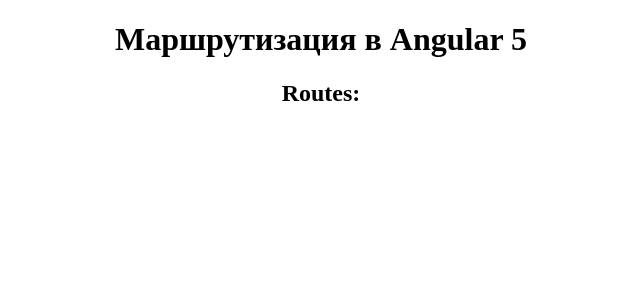
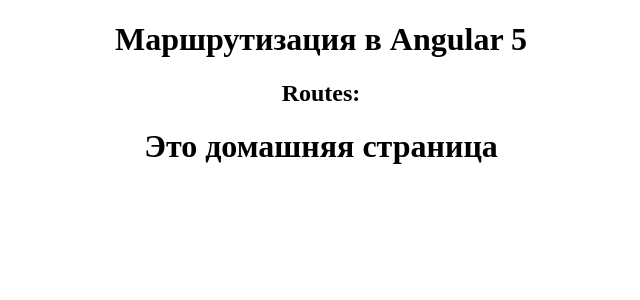
Before and after one commit to IlyaKugaevsky/football-predictions-v2, an Angular app in the folder Frontend/: page / in a window 1280 px wide. Shown: the top 300 px of the page, without its empty margins (319-959 px from the left). Built offline with nearby package versions, Linux system fonts and the light colour scheme.

Commit message:
Add home-page with route

```diff
--- a/Frontend/src/app/app-routing.module.ts
+++ b/Frontend/src/app/app-routing.module.ts
@@ -1,10 +1,10 @@
 import { NgModule }      from '@angular/core';
 import { Routes, RouterModule } from '@angular/router';
 
-import { TournamentScheduleComponent } from "./tournaments/tournament-schedule.component";
+import { HomePageComponent } from "./home/home-page.component";
 
 const routes: Routes = [
-  // { path: "tournaments", component: TournamentScheduleComponent }
+  { path: "", component: HomePageComponent }
 ];
 
 @NgModule({
--- /dev/null
+++ b/Frontend/src/app/home/home-page.component.html
@@ -0,0 +1 @@
+<h1>Это домашняя страница</h1>
```
Also changed, not shown: Frontend/src/app/app.module.ts (+9 -8 lines), Frontend/src/app/home/home-page.component.ts (added, +7 -0 lines).
